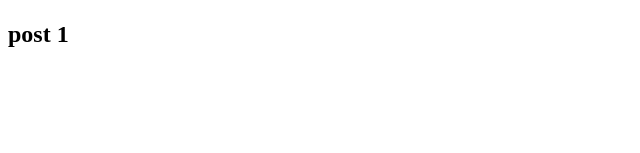
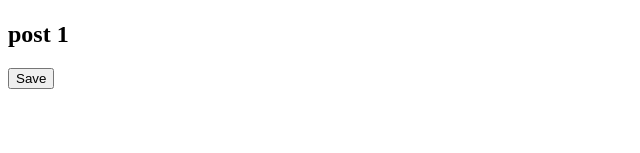
Before and after one commit to ElenaFrank/modul_router, a React (Create React App) app: page /posts/1 in a window 1280 px wide. Shown: the part 147-300 px from the top of the page, without its empty margins (0-640 px from the left). Built offline with nearby package versions, Linux system fonts and the light colour scheme.

Commit message:
history Push and Replace

```diff
--- a/src/components/post.jsx
+++ b/src/components/post.jsx
@@ -1,13 +1,20 @@
 import React from "react"
 
-const Post = ({id, posts}) => {
+const Post = ({id, posts, history}) => {
 
     const getPostById = (id) => {
         return posts.find(post => post.id.toString() === id)
     }
 
     const post = getPostById(id)
-    return <h2>{post?post.label: `Post with id ${id} not found`}</h2>
+    const handleSave = () => {
+        history.replace("/posts")
+    }
+
+    return <>
+        <h2>{post?post.label: `Post with id ${id} not found`}</h2>
+        <button onClick={()=>handleSave()}>Save</button>
+    </>
 }
 
 export default Post
--- a/src/components/posts.jsx
+++ b/src/components/posts.jsx
@@ -1,10 +1,8 @@
 import React from "react"
 import Post from "./post"
 import PostsList from "./postsList"
-import query from "query-string"
-import _ from "lodash"
 
-const Posts = ({match, location}) => {
+const Posts = ({match, history}) => {
 
     const posts = [
         {id:1, label: "post 1"},
@@ -12,16 +10,9 @@ const Posts = ({match, location}) => {
         {id:3, label: "post 3"}
     ]
 
-    const search = query.parse(location.search)
+    const postId = match.params.postId
 
-    console.log(search)
-
-    const postId = match.params.postId
-    const cropPosts = search ? _(posts).slice(0).take(search.coult).value() : posts
-
-    console.log(_(posts).slice(0).take(search.coult).value())
-
-    return <>{postId ? <Post id = {postId} posts = {posts}/> : <PostsList posts = {cropPosts}/>}</>
+    return <>{postId ? <Post id = {postId} posts = {posts} history={history}/> : <PostsList posts = {posts}/>}</>
 }
 
 export default Posts
--- a/src/components/postsList.jsx
+++ b/src/components/postsList.jsx
@@ -1,9 +1,16 @@
 import React from "react"
+import { Link } from "react-router-dom"
 
 const PostsList = ({posts}) => {
     return (
      <>
-        {posts.map(post => <h2 key={post.id}>{post.label}</h2>)}
+        {posts.map(post => (
+            <Link key={post.id} to={`posts/${post.id}`}>
+                <h2 >
+                    {post.label}
+                </h2>
+            </Link>
+        ))}
     </>
     )
 }
```
